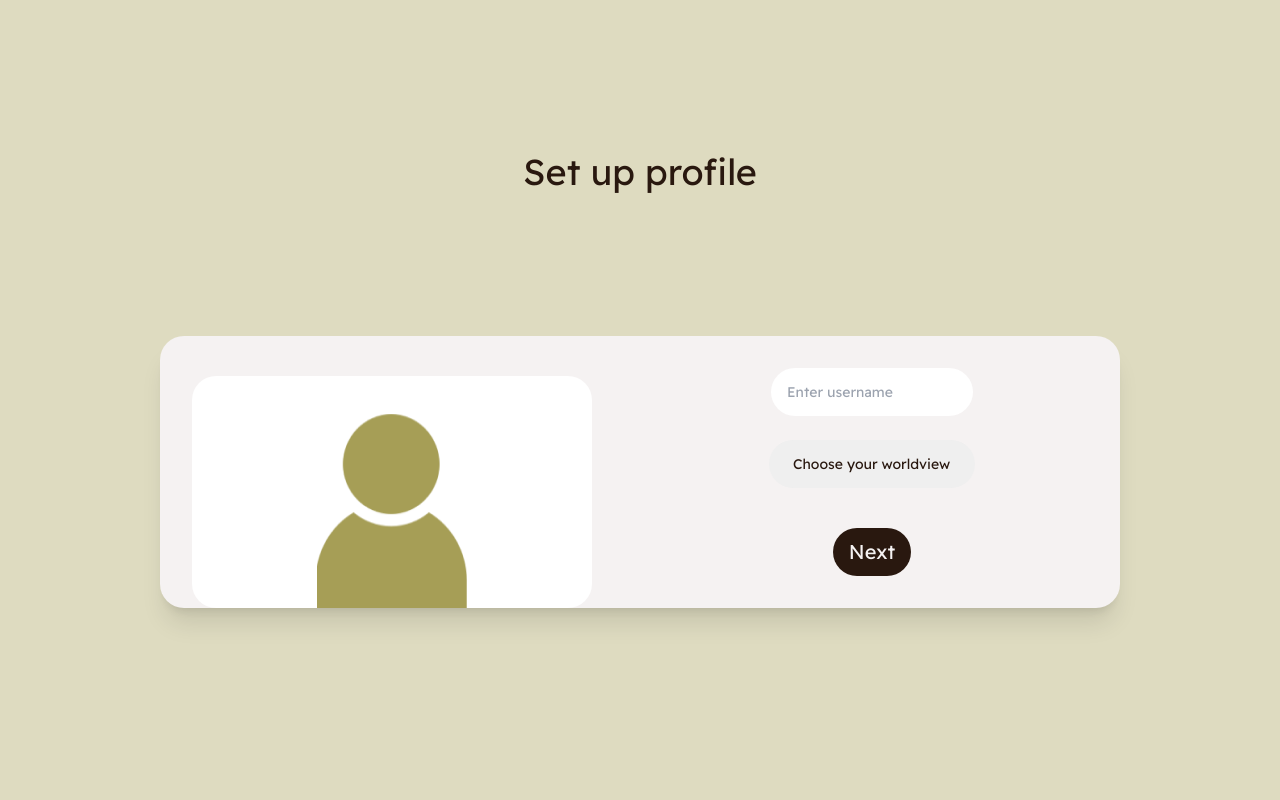
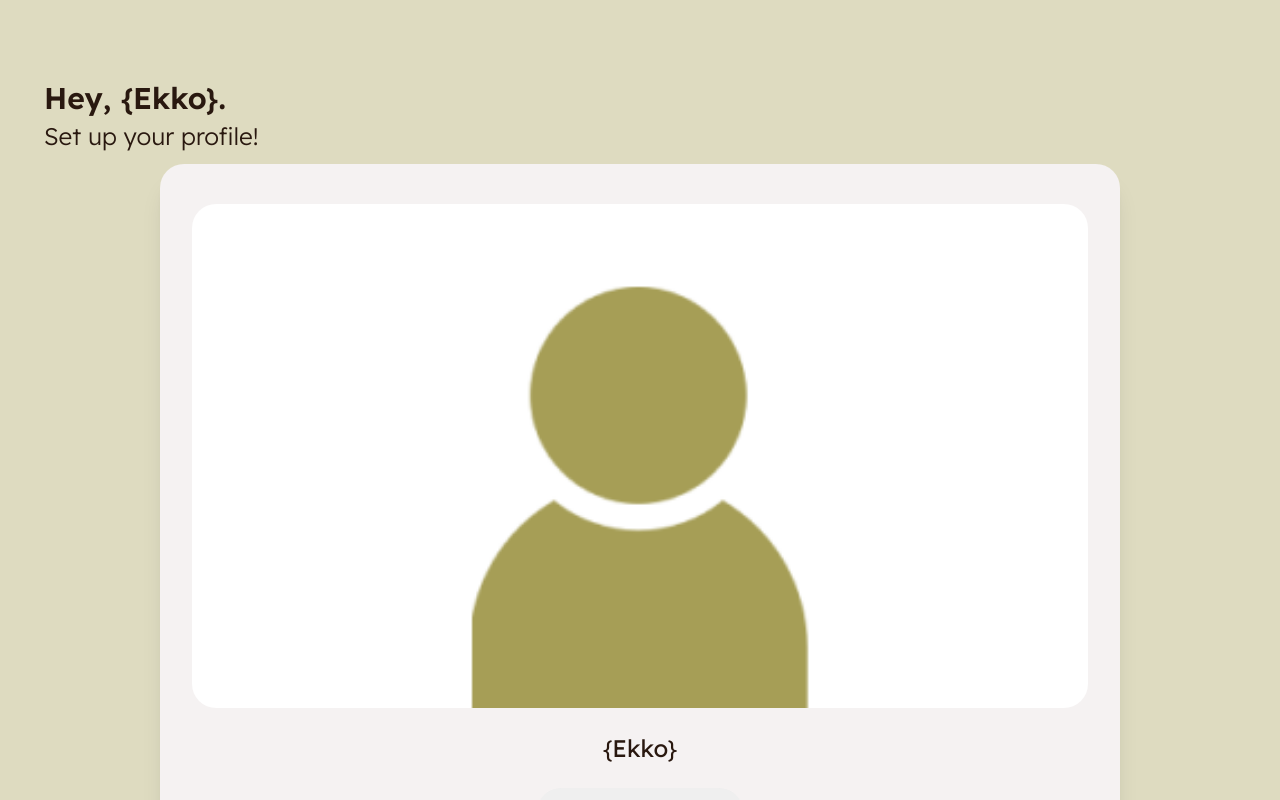
Before and after one commit to SamuelShally/ekko, a React (Create React App) app in the folder frontend/: page /profile in a window 1280 px wide. Shown: the top 800 px of the page. Built offline with nearby package versions, Linux system fonts and the light colour scheme.

Commit message:
username input box replaced, layout and text change

```diff
--- a/frontend/src/components/CreateProfile.jsx
+++ b/frontend/src/components/CreateProfile.jsx
@@ -3,16 +3,25 @@ import userImageHolder from '../img/user-img-holder.png';
 
 const CreateProfile = () => {
     return (
+        // wrapper div
         <div className="relative h-screen bg-accent">
             <div className="absolute grid h-3/4 inset-y-20 bg-accent place-items-center">
-                <h1 className="relative w-screen text-4xl text-primary text-center text-bold">Set up profile</h1>
+                <h1 className="relative w-screen pl-11 pb-7 text-3xl text-primary text-left font-bold">
+                    Hey, {'{Ekko}'}.<br /><span className="font-light text-2xl">Set up your profile!</span> {/* To do: Ekko -> replace with registered username! */}
+                </h1>
+                {/* card */}
                 <div className="relative card card-bordered rounded-3xl bg-neutral shadow-xl
-                                w-3/4 lg:card-side">
-                    <img className="rounded-3xl mt-10 mx-8" src={userImageHolder} alt="User1"/>
+                                w-3/4 -mt-4">
+                    {/* user profile img */}
+                    <img className="rounded-3xl mt-10 mx-8" src={userImageHolder} alt="User1" />
+                    {/* card body */}
                     <div className="relative gap-y-2 card-body items-center text-center text-primary">
                         {/* <h2 className="card-title text-3xl mt-8">User1</h2> */}
-                        <div className="w-full mt-8">
+                        {/* <div className="w-full mt-8">
                             <input type="text" placeholder="Enter username" className="input input-bordered rounded-full max-w-xs" />
+                        </div> */}
+                        <div className="w-full mt-6">
+                            <h2 className="text-2xl">{'{Ekko}'}</h2> {/* To do: Ekko -> replace with registered username! */}
                         </div>
                         <div className="form-control mt-4">
                             {/* <label className="label">
```
